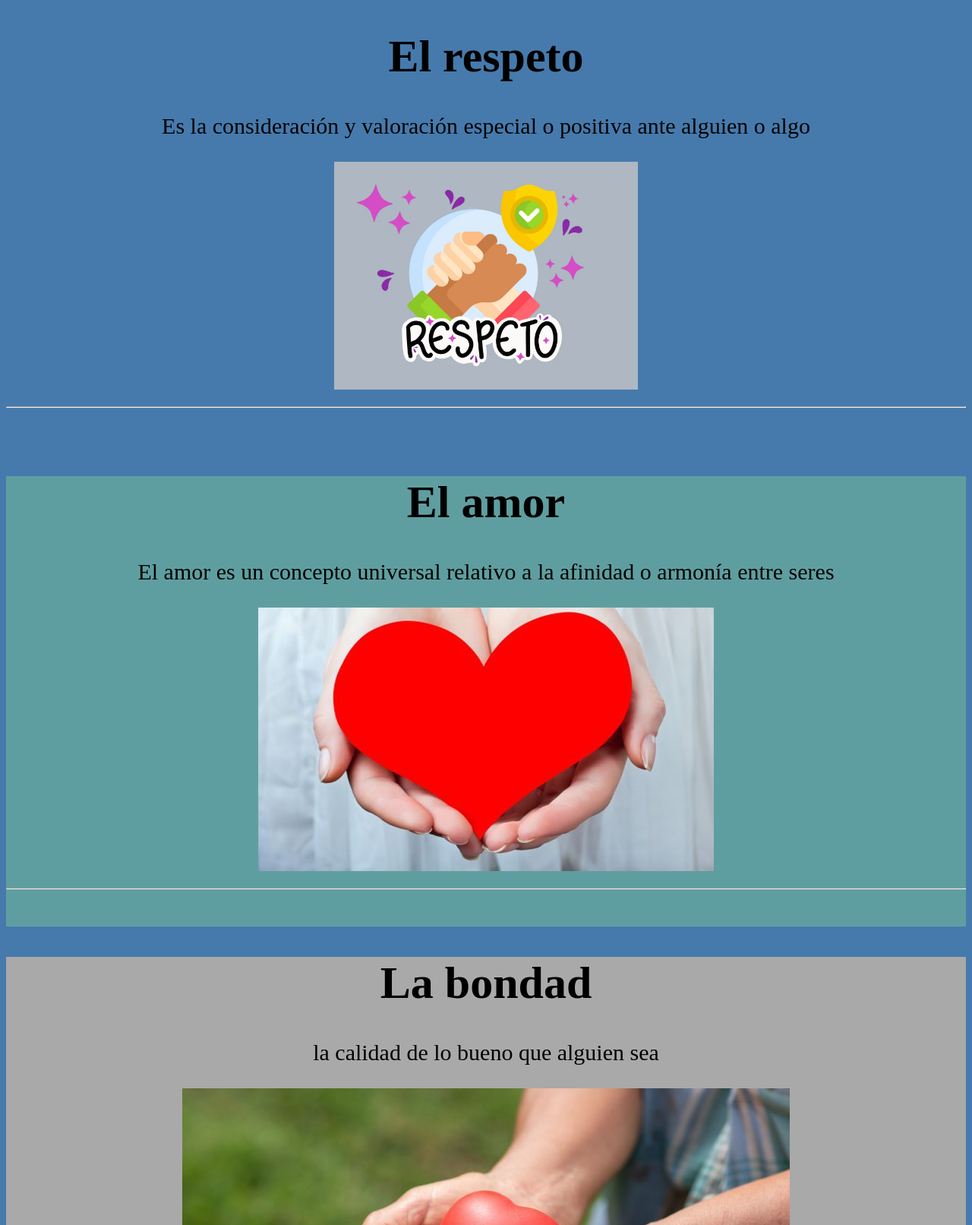
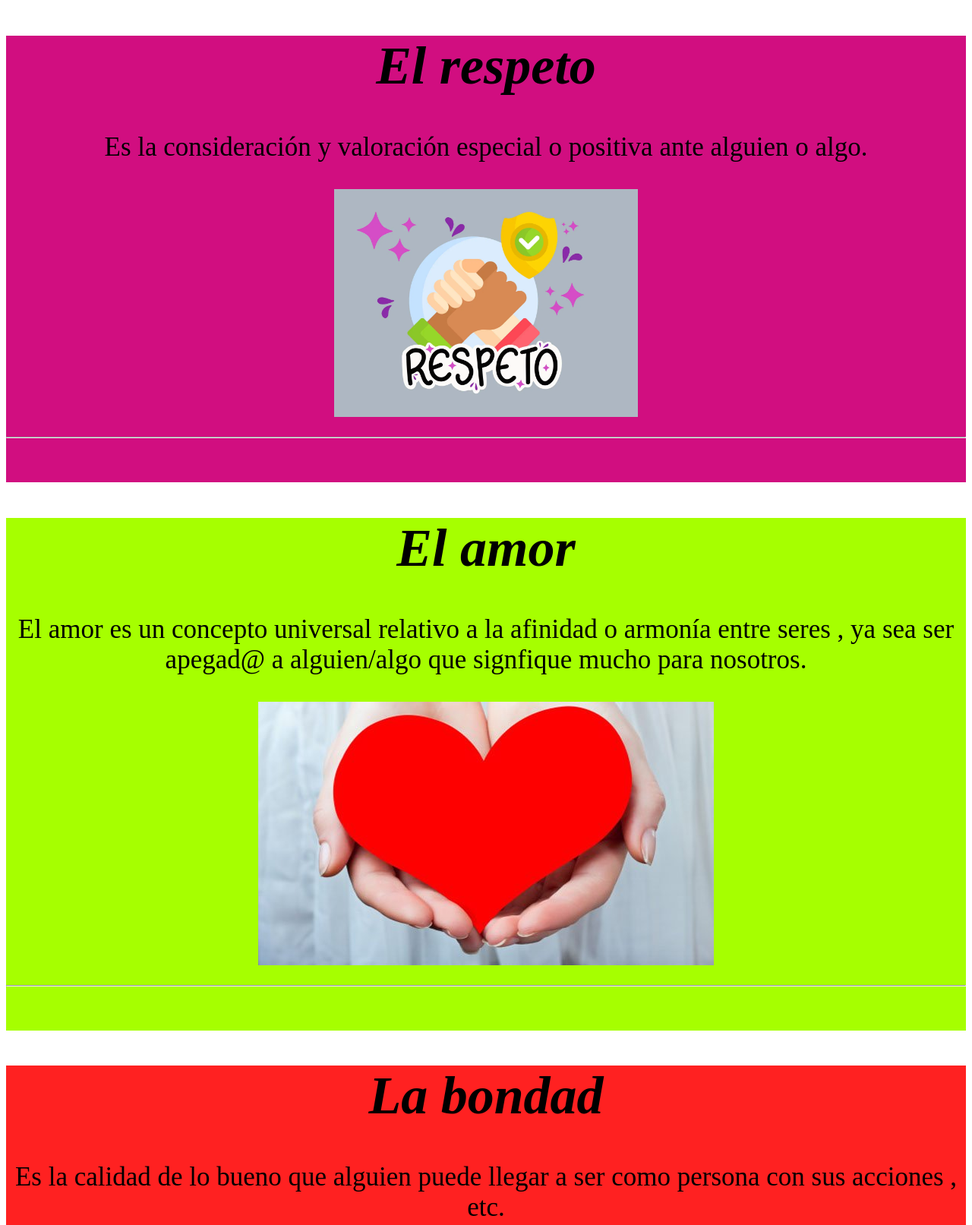
Before and after one commit to DavidSiliezar/5ValoresCSS, a plain HTML site: page paginas/index.html in a window 1280 px wide. Shown: the top 1613 px of the page at 76% size. Drawn offline with Linux system fonts and the light colour scheme.

Commit message:
Editando

```diff
--- a/paginas/index.html
+++ b/paginas/index.html
@@ -7,40 +7,41 @@
 </head>
 <body>
     <div class="cuadroUno">
-    <h1>El respeto</h1>
-    <p> Es la consideración y valoración especial o positiva ante alguien o algo</p>
+   <em><h1>El respeto</h1></em>
+    <p> Es la consideración y valoración especial o positiva ante alguien o algo.</p>
     <img src="../img/respeto.jpeg" width="400px" alt="El respeto">
     <hr>
     <br>
 </div>
 <div class="cuadroDos">
-    <h1>El amor</h1>
-    <p>El amor es un concepto universal relativo a la afinidad o armonía entre seres</p>
+<em><h1>El amor</h1></em>
+    <p>El amor es un concepto universal relativo a la afinidad o armonía entre seres , ya sea ser apegad@ a alguien/algo que signfique mucho para nosotros.</p>
     <img src="../img/Qué-es-el-amor.jpg" alt="El Amor">
     <br>
     <hr>
     <br>
 </div>
 <div class="cuadroTres">
-    <h1>La bondad</h1>
-    <p>la calidad de lo bueno que alguien sea</p>
+    <em><h1>La bondad</h1></em>
+    <p>Es la calidad de lo bueno que alguien puede llegar a ser como persona con sus acciones , etc.</p>
     <img src="../img/bondad-2.jpg" alt="La bondad">
     <br>
     <hr>
     <br>
 </div>
 <div class="cuadroCuatro">
-    <h1>El perdon</h1>
+    <em><h1>El perdon</h1></em>
     <p>El perdón es una decisión voluntaria y consciente, que nos libera de sentimientos negativos, como el rencor, resentimiento, enojo, dolor.</p>
     <img src="../img/el-perdon.jpeg" alt="El perdon">
     <br>
     <hr>
     <br>
 </div>
-    <h1>La  humildad</h1>
-    <p>La humildad es una cualidad que implica el desapego a lo material y la ayuda al prójimo.</p>
+<div class="cuadroCinco">
+   <em><h1>La  humildad</h1></em>
+    <p>La humildad es una cualidad que implica el desapego a lo material y la ayuda al prójimo incluyendo el amor.</p>
     <img src="../img/en-la-humildad-encontramos-la-paz-interior.jpeg" alt="">
-
+</div>
 
 
 
--- a/style/style.css
+++ b/style/style.css
@@ -1,10 +1,10 @@
 body {
 
-background-color: rgb(70, 122, 172);
+background-color: rgb(255, 255, 255);
 
 text-align: center;
 
-font-size: 30px;
+font-size: 35px;
 
 
 
@@ -14,29 +14,35 @@ font-size: 30px;
 h1{
 
     color: rgb(0, 0, 0);
+
 }
 
 .cuadroUno{
 
-background-color: rgb(70, 122, 172);
+background-color: rgb(209, 14, 128);
 
 }
 
 .cuadroDos{
 
 
-background-color: cadetblue;
+background-color: rgb(166, 255, 0);
 
 }
 
 .cuadroTres{
 
-background-color: darkgray;
+background-color: rgb(255, 33, 33);
 
 }
 
 .cuadroCuatro{
 
-background-color: darkcyan;
+background-color: rgb(0, 147, 245);
 
 }
+
+.cuadroCinco{
+background-color: rgb(0, 255, 170);
+
+}
```
